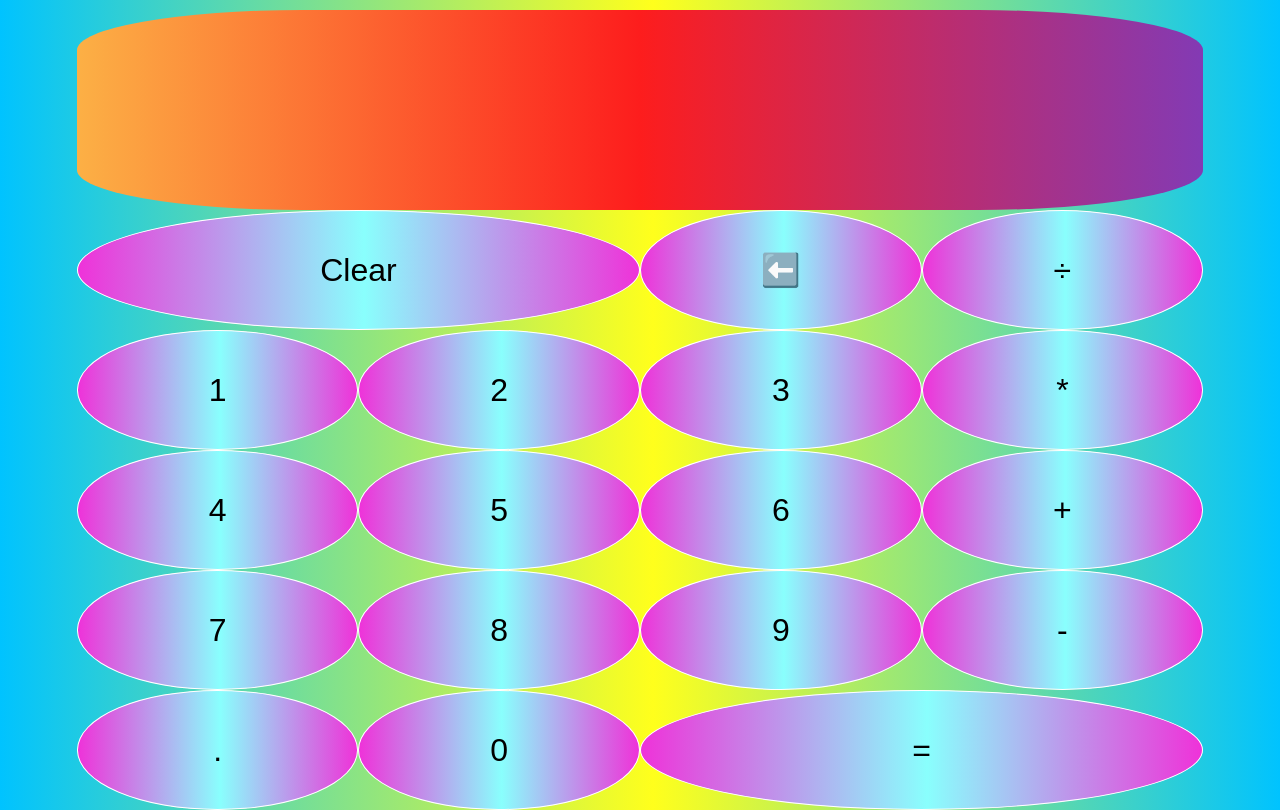
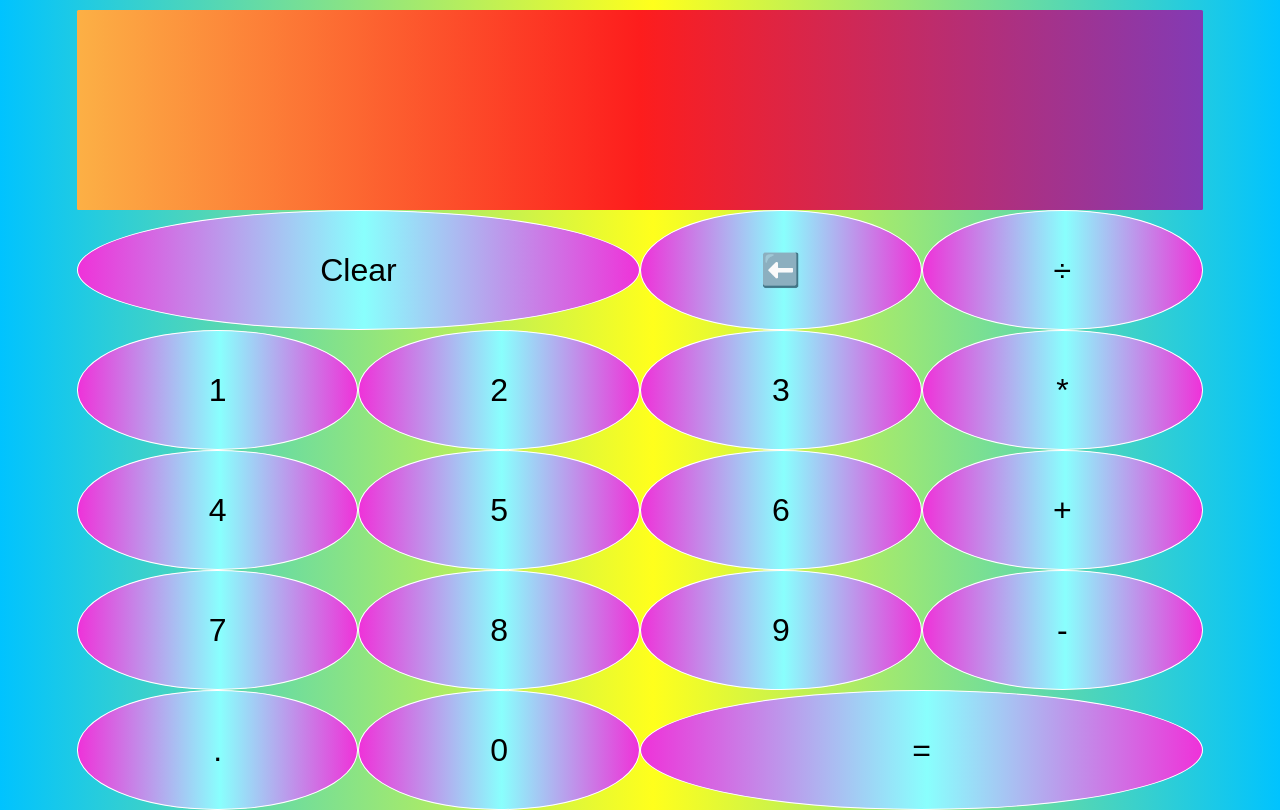
Before and after one commit to unique-kadyan/calc.io, a plain HTML site: page index.html in a window 1280 px wide. Drawn offline with Linux system fonts and the light colour scheme.

Commit message:
Update styles.css

```diff
--- a/styles.css
+++ b/styles.css
@@ -55,7 +55,7 @@ background: -webkit-linear-gradient(to right, #fcb045, #fd1d1d, #833ab4);  /* Ch
 background: linear-gradient(to right, #fcb045, #fd1d1d, #833ab4); /* W3C, IE 10+/ Edge, Firefox 16+, Chrome 26+, Opera 12+, Safari 7+ */
   display: flex;
   align-items: flex-end;
-  border-radius:20%;
+  border-radius:1.5px;
   justify-content: space-around;
   flex-direction: column;
   padding: 10px;
```
